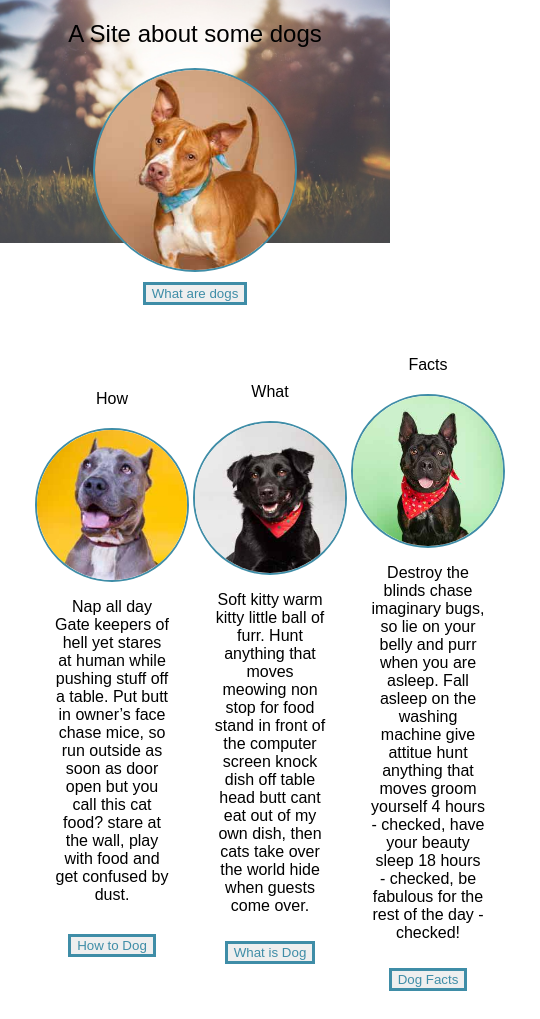
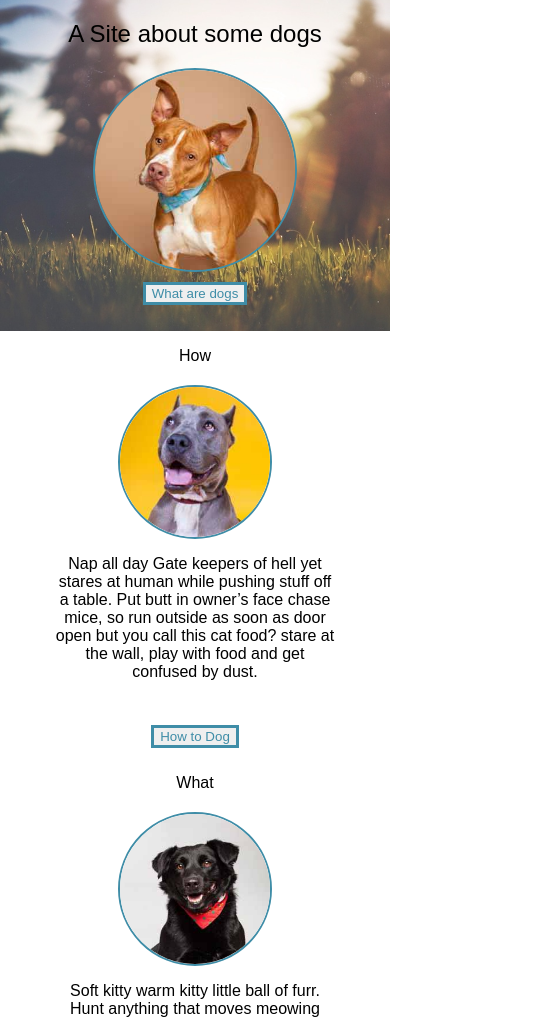
Before and after one commit to JustinD85/dog-party, a plain HTML site: page index.html in a window 390 px wide. Shown: the part 58-1077 px from the top of the page, 540 px wide, since content can reach past the window. Drawn offline with Linux system fonts and the light colour scheme.

Commit message:
added responsiveness. Aligns properly

```diff
--- a/styles.css
+++ b/css/styles.css
@@ -1,6 +1,13 @@
+*{
+  text-align: center;
+}
 a{
   text-decoration: none;
   color: white;
+}
+p{
+  margin-right: 20px;
+  margin-left: 20px;
 }
 
 body {
@@ -9,26 +16,11 @@ body {
   font-family: 'Raleway', sans-serif;
 }
 
-table{
-  margin:1rem;
-  padding: 1rem;
-  table-layout: fixed;
-  height: 100%;
-}
-th{
-  font-weight: lighter;
-  /*max-width: 200px;*/
-}
-
-p{
-  margin-left: 20px;
-  margin-right: 20px;
-}
-
 .button {
   border: 3px solid ;
   border-color: #3f8da7;
   margin-top: 10px;
+  margin-bottom: 10px;
   color:#3f8da7;
 }
 .center{
@@ -68,30 +60,53 @@ p{
   padding: 1px 5rem;
   background: #3f8da7;
   color: white;
+  position: relative;
 }
 
-.gallery{
+/*DOG GALLERY PORTION*/
+.dog-gallery{
   background: white;
-  padding:1rem;
-  text-align: center;
-  display: table;
-  padding: 0;
+  position: relative;
+  top: 0%;
 }
 
-.inline{
-  /*display: inline-block;*/
-  border-radius:100%;
+.container {
+  position: relative;
   display: inline-block;
+  max-width: 320px;
+  vertical-align: top;
 }
+
+
+.inline-block{
+  display: inline-block;
+  border-radius:50%;
+  min-width: 245px;
+  max-width: 260px;
+ /* min-height: 398px;
+  max-height: 430px;*/
+  margin: 0px 1rem;
+  padding-top: 1rem;
+  position: relative;
+}
+
+
+
+.vertical-align-top{
+  vertical-align: top;
+}
+
+
+
 
 .no-top-margin{
  padding-top: 10px;
 }
 
 .profile{
-  background-image: url("images/park.jpg");
+  background-image: url("../images/park.jpg");
+  background-size: cover;
   background-repeat: no-repeat;
-  background-size: 100%;
   padding: 1rem 0rem;
   text-align: center;
 }
@@ -112,6 +127,7 @@ p{
 .topBar{
   background-color: #92e0e5;
   width: 100%;
+  text-align: left;
 }
 .underline{
   text-decoration: underline;
--- a/index.html
+++ b/index.html
@@ -1,59 +1,61 @@
 <html>
 <head>
-  <link rel="stylesheet" href="styles.css">
+  <link rel="stylesheet" href="css/styles.css">
 </head>
 <body>
-  <header class="topBar">
+  <nav class="topBar">
     <img class="float-top-left" src="images/dog-icon.svg">
     <a href="#" class="float-top-right">How</a>
     <a href="#" class="float-top-right">What</a>
     <a href="#" class="float-top-right">Facts</a>
-  </header>
-  <div class="profile no-top-margin">
+  </nav>
+
+  <section class="profile no-top-margin">
     <h2 class="text">A Site about some dogs</h2>
     <img class="center" src="images/dog1-sq.jpg">
     <button class="button">What are dogs</button>
+  </section>
+
+  <main class="dog-gallery">
+
+    <section class="container">
+     <p>How</p>
+     <img class="center2" src="images/dog2-sq.jpg">
+     <p>Nap all day Gate keepers of hell yet stares at human while pushing stuff off a table. Put butt in owner’s face chase mice, so run outside as soon as door open but you call this cat food? stare at the wall, play with food and get confused by dust.</p>
+     <div class="drop"><br>
+     <button class="button ">How to Dog</button>
    </div>
-  <div class="gallery">
-    <table>
-      <tr>
-        <th>
-          <div class="inline">
-            How
-            <img class="center2" src="images/dog2-sq.jpg">
-            <p style="margin-bottom: 20px">Nap all day Gate keepers of hell yet stares at human while pushing stuff off a table. Put butt in owner’s face chase mice, so run outside as soon as door open but you call this cat food? stare at the wall, play with food and get confused by dust.
-            </p>
-            <button class="button">How to Dog</button
-            </div>
-          </th>
-          <th>
-            <div class="inline">
-              What
+   </section>
+
+   <section class="container">
+     <p>What</p>
      <img class="center2" src="images/dog3-sq.jpg">
      <p >Soft kitty warm kitty little ball of furr. Hunt anything that moves meowing non stop for food stand in front of the computer screen knock dish off table head butt cant eat out of my own dish, then cats take over the world hide when guests come over.</p>
+     <div class="drop"><br>
      <button class="button">What is Dog</button>
    </div>
-          </th>
-          <th>
-            <div class="inline">
-              Facts
+   </section>
+   <section class="container" >
+     <p>Facts</p>
      <img class="center2" src="images/dog4-sq.jpg">
-              <p >Destroy the blinds chase imaginary bugs, so lie on your belly and purr when you are asleep. Fall asleep on the washing machine give attitue hunt anything that moves groom yourself 4 hours - checked, have your beauty sleep 18 hours - checked, be fabulous for the rest of the day - checked!</p>
-              <button class="button">Dog Facts</button
+     <p>
+     Destroy the blinds chase imaginary bugs, so lie on your belly and purr when you are asleep. Fall asleep on the washing machine give attitue hunt anything that moves groom yourself 4 hours - checked, have your beauty sleep 18 hours - checked, be fabulous for the rest of the day - checked!</p>
+     <div class="drop">
+     <button class="button">Dog Facts</button>
    </div>
-            </th>
-          </tr>
-        </table>
-      </div>
-      <div class="footer">
-        <div class="text">
+   </section>
+ </main>
+
+
+ <section class="footer">
+  <section class="text">
     <p>Learn about Dogs Online</p>
     <img class="size-me" src="images/facebook.svg">
     <img class="size-me" src="images/twitter.svg">
     <img class="size-me" src="images/instagram.svg">
     <img class="size-me" src="images/linkedin.svg">
     <p class="underline">See this on GitHub</p>
-        </div>
-      </div>
+  </section>
+</section>
 </body>
 </html>
```
Lines whose indentation alone changed are shown as unchanged.
